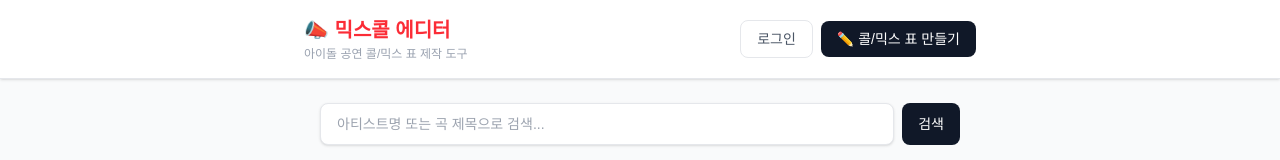
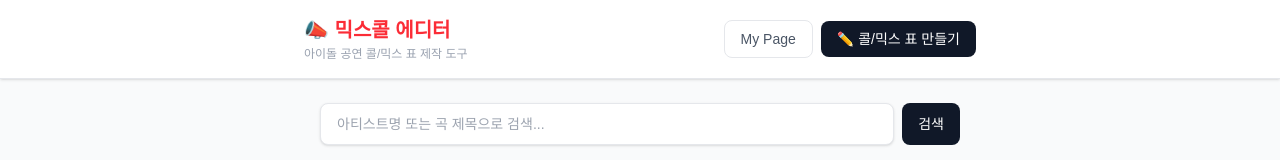
Before and after one commit to Cosmicdust-Origin/MixCall-Editor, a Next.js app: page / in a window 1280 px wide. Shown: the top 160 px of the page. Built offline with nearby package versions, Linux system fonts and the light colour scheme; no server answers; the database is empty.

Commit message:
fix: 내 콜표 버튼 → My Page

```diff
--- a/src/components/AuthButton.tsx
+++ b/src/components/AuthButton.tsx
@@ -22,9 +22,9 @@ export default function AuthButton() {
   )
 
   return (
-    <button onClick={() => router.push('/login')}
-      className="text-sm px-4 py-2 rounded-lg border border-gray-200 text-gray-600 hover:text-gray-900 hover:border-gray-400 transition-colors">
-      로그인
-    </button>
+    <button onClick={() => router.push('/my')}
+  className="text-sm px-4 py-2 rounded-lg border border-gray-200 text-gray-600 hover:text-gray-900 hover:border-gray-400 transition-colors">
+  My Page
+</button>
   )
 }
```
